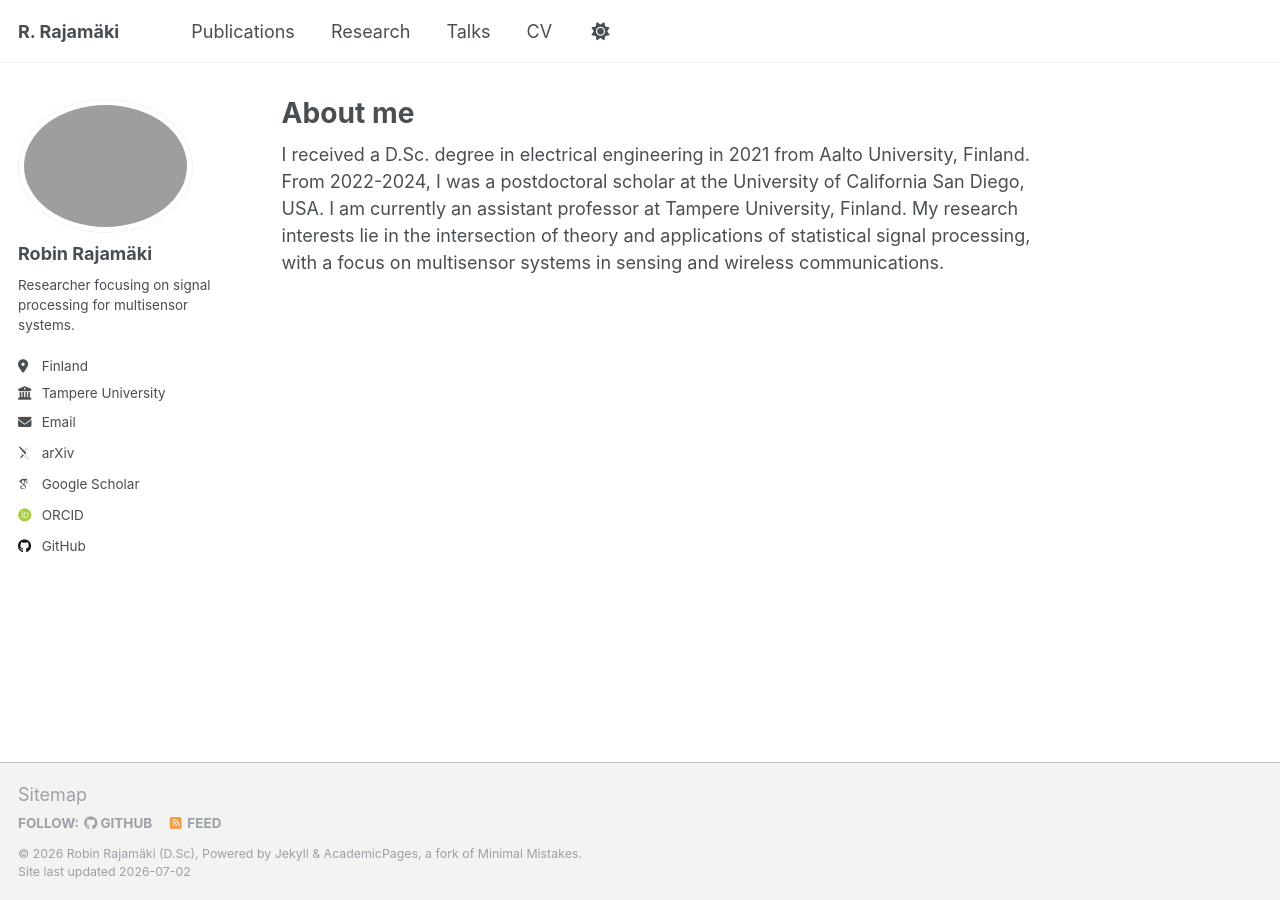
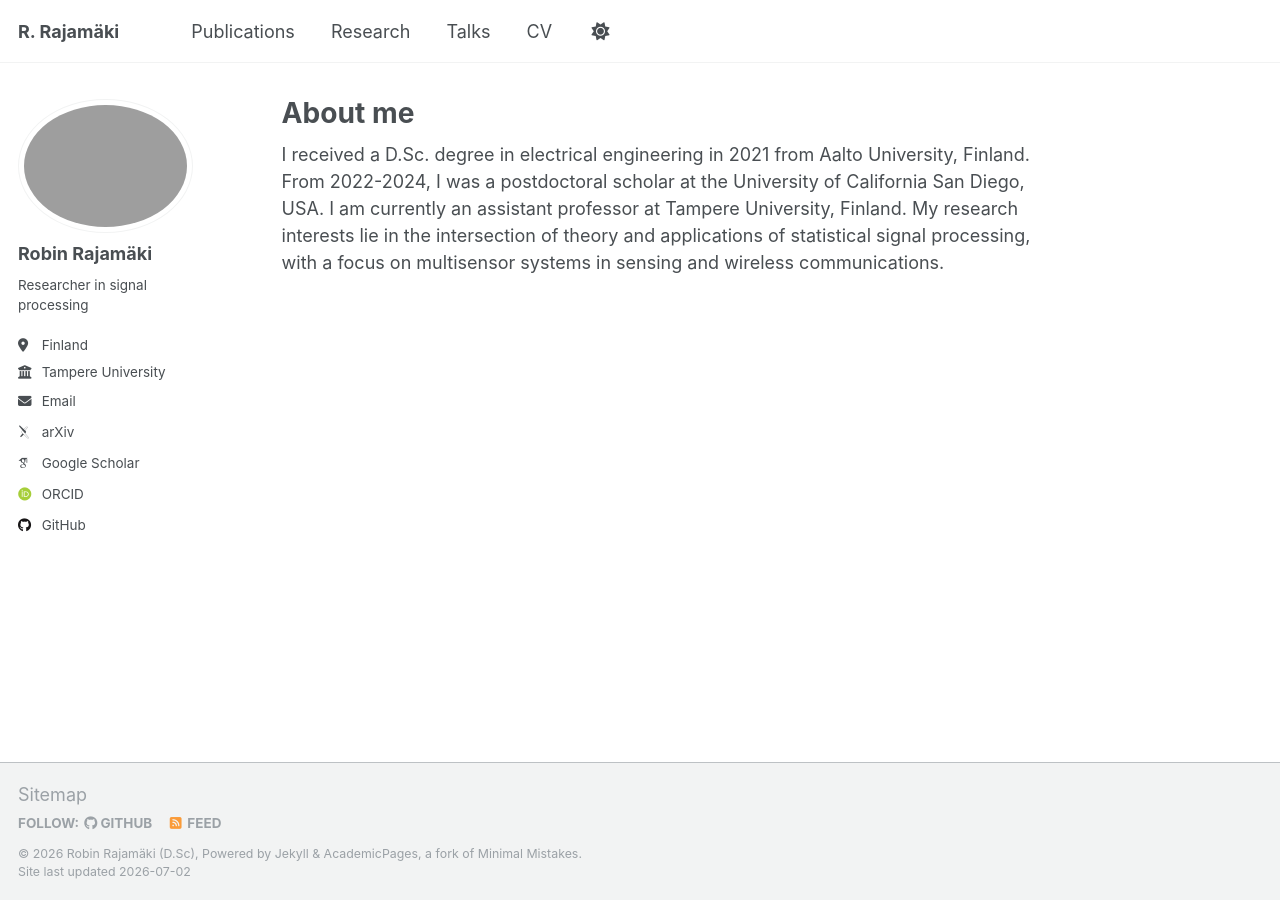
Before and after one commit to rmrajama/rmrajama.github.io, a Jekyll site: the page built from _pages/about.md, in a window 1280 px wide. Built offline with Jekyll 4.4.1, drawn with Linux system fonts in a browser that asks for light colours; some web fonts are replaced; a script that is not in the unit is left out.

Commit message:
Update _config.yml

```diff
--- a/_config.yml
+++ b/_config.yml
@@ -25,7 +25,7 @@ author:
   avatar           : "hhf856.JPG" #"profile.png"
   name             : "Robin Rajamäki"
   pronouns         : # example: "she/her"
-  bio              : "Researcher focusing on signal processing for multisensor systems."
+  bio              : "Researcher in signal processing"
   location         : "Finland"
   employer         : "Tampere University"
   uri              : # URL
```
